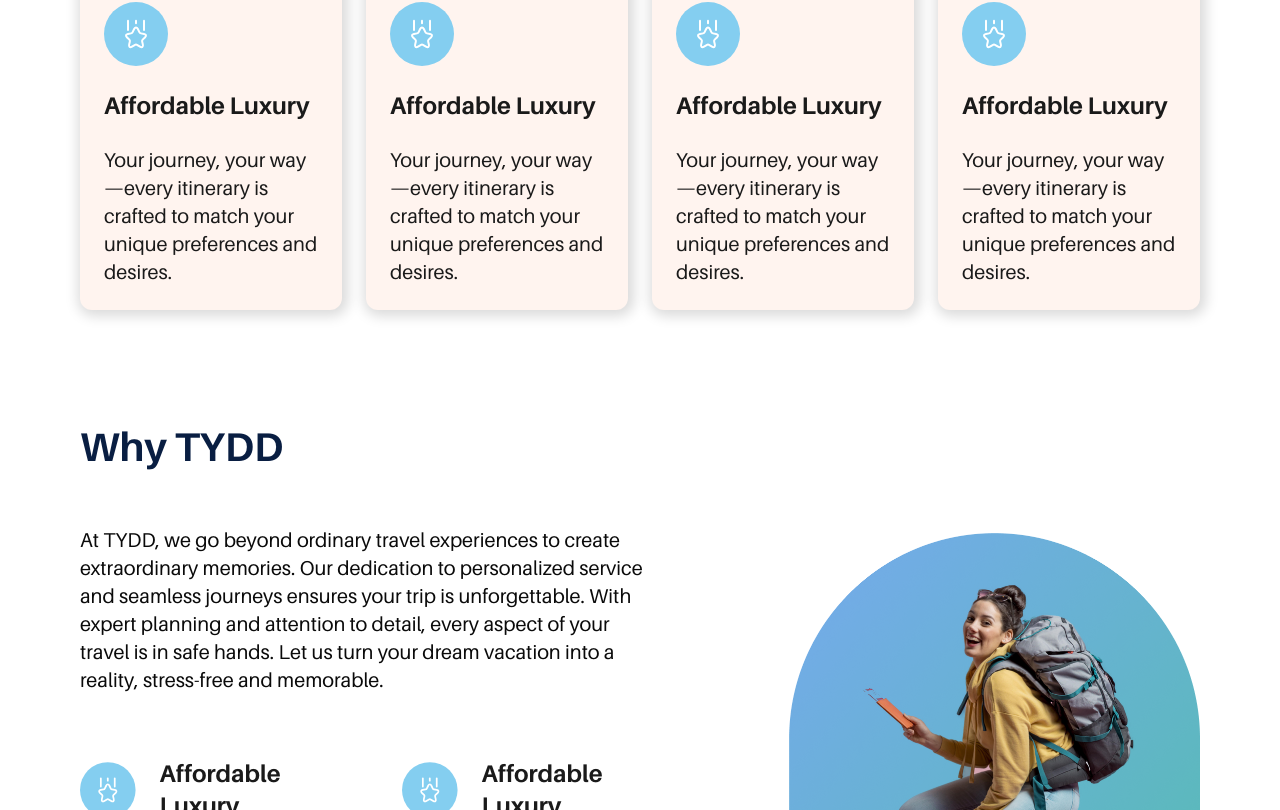
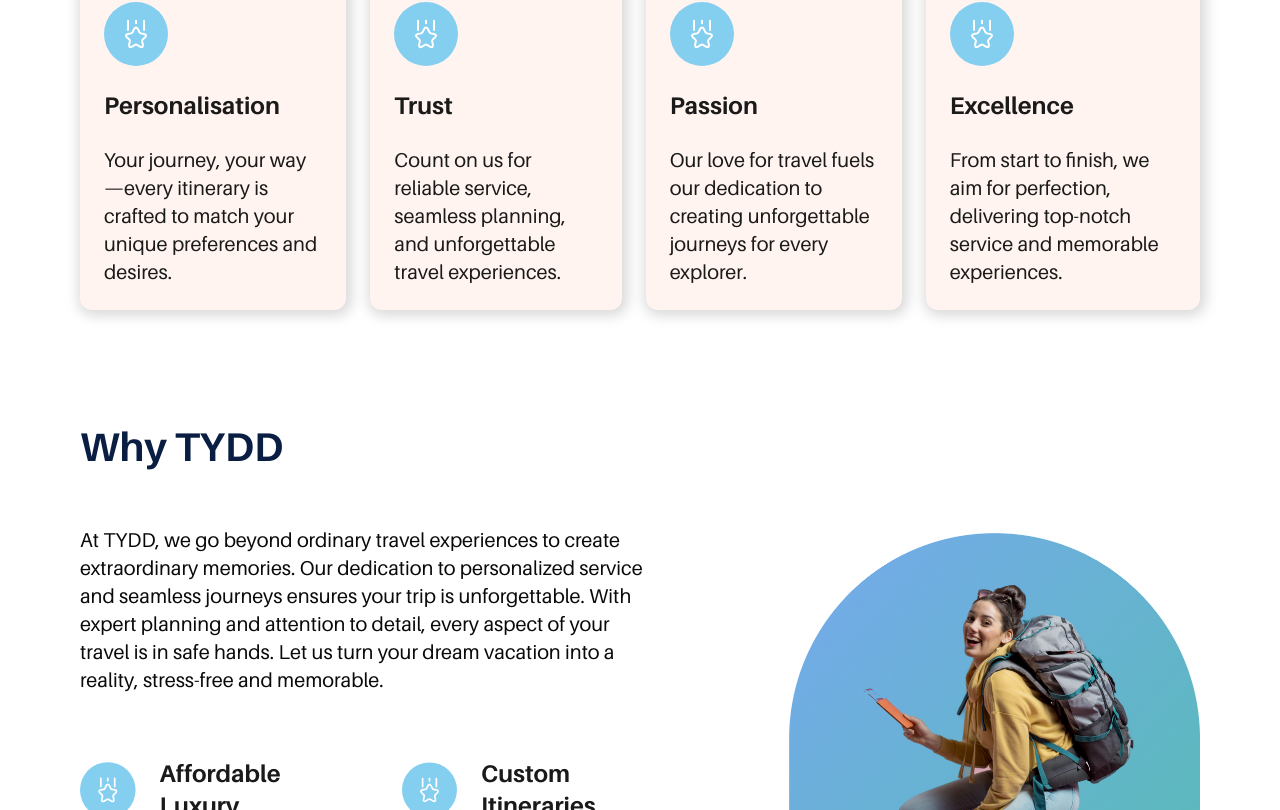
Before and after one commit to akshay1502/tydd, a Next.js app: page /about in a window 1280 px wide. Shown: the part 2290-3100 px from the top of the page. Built offline with nearby package versions, Linux system fonts and the light colour scheme.

Commit message:
added about page dynamic data

```diff
--- a/src/app/(frontend)/about/page.tsx
+++ b/src/app/(frontend)/about/page.tsx
@@ -1,9 +1,55 @@
 import IconExperStar from '@/assets/icons/expertStar'
 import Image from 'next/image'
 
+const standings = [
+  {
+    id: 1,
+    title: 'Personalisation',
+    description:
+      'Your journey, your way—every itinerary is crafted to match your unique preferences and desires.',
+  },
+  {
+    id: 2,
+    title: 'Trust',
+    description:
+      'Count on us for reliable service, seamless planning, and unforgettable travel experiences.',
+  },
+  {
+    id: 3,
+    title: 'Passion',
+    description:
+      'Our love for travel fuels our dedication to creating unforgettable journeys for every explorer.',
+  },
+  {
+    id: 4,
+    title: 'Excellence',
+    description:
+      'From start to finish, we aim for perfection, delivering top-notch service and memorable experiences.',
+  },
+]
+
+const luxuries = [
+  {
+    id: 1,
+    title: 'Affordable Luxury',
+  },
+  {
+    id: 2,
+    title: 'Custom Itineraries',
+  },
+  {
+    id: 3,
+    title: 'Seamless Planning',
+  },
+  {
+    id: 4,
+    title: 'Trusted Quality',
+  },
+]
+
 export default function AboutPage() {
   return (
-    <div className="px-20 pt-10 flex flex-col gap-28">
+    <div className="px-20 py-10 flex flex-col gap-28">
       <div className="w-full h-[508px] relative rounded-3xl overflow-hidden">
         <Image src="/contact.jpg" alt="image" fill className="object-cover" />
         <div className="absolute top-1/2 -translate-y-1/2 left-24 w-[848px]">
@@ -59,14 +105,11 @@ export default function AboutPage() {
       <div>
         <h2 className="text-darkBlue text-[40px] leading-[48px] font-bold">Why TYDD</h2>
         <div className="mt-12 flex gap-6">
-          {[...Array(4)].map((_, index) => (
-            <div key={index} className="p-6 flex gap-6 bg-skin flex-col shadow-about rounded-xl">
+          {standings.map((item) => (
+            <div key={item?.id} className="p-6 flex gap-6 bg-skin flex-col shadow-about rounded-xl">
               <IconExperStar />
-              <h4 className="text-black font-bold text-2xl">Affordable Luxury</h4>
-              <p className="text-black text-xl">
-                Your journey, your way—every itinerary is crafted to match your unique preferences
-                and desires.
-              </p>
+              <h4 className="text-black font-bold text-2xl">{item?.title}</h4>
+              <p className="text-black text-xl">{item?.description}</p>
             </div>
           ))}
         </div>
@@ -83,10 +126,10 @@ export default function AboutPage() {
               and memorable.
             </p>
             <div className="grid grid-cols-2 gap-y-10 gap-x-16">
-              {[...Array(4)].map((_, index) => (
-                <div key={index} className="py-2 flex items-center gap-6">
+              {luxuries.map((item) => (
+                <div key={item?.id} className="py-2 flex items-center gap-6">
                   <IconExperStar />
-                  <h4 className="text-black font-bold text-2xl">Affordable Luxury</h4>
+                  <h4 className="text-black font-bold text-2xl">{item?.title}</h4>
                 </div>
               ))}
             </div>
```
